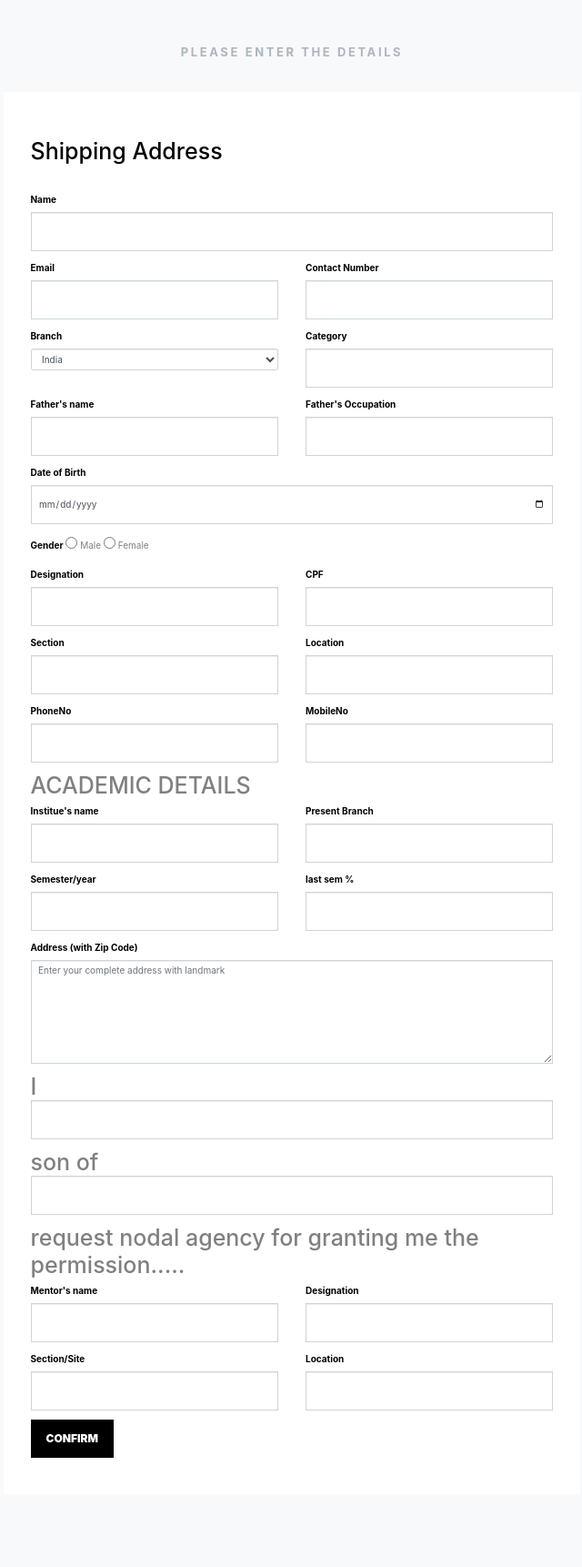
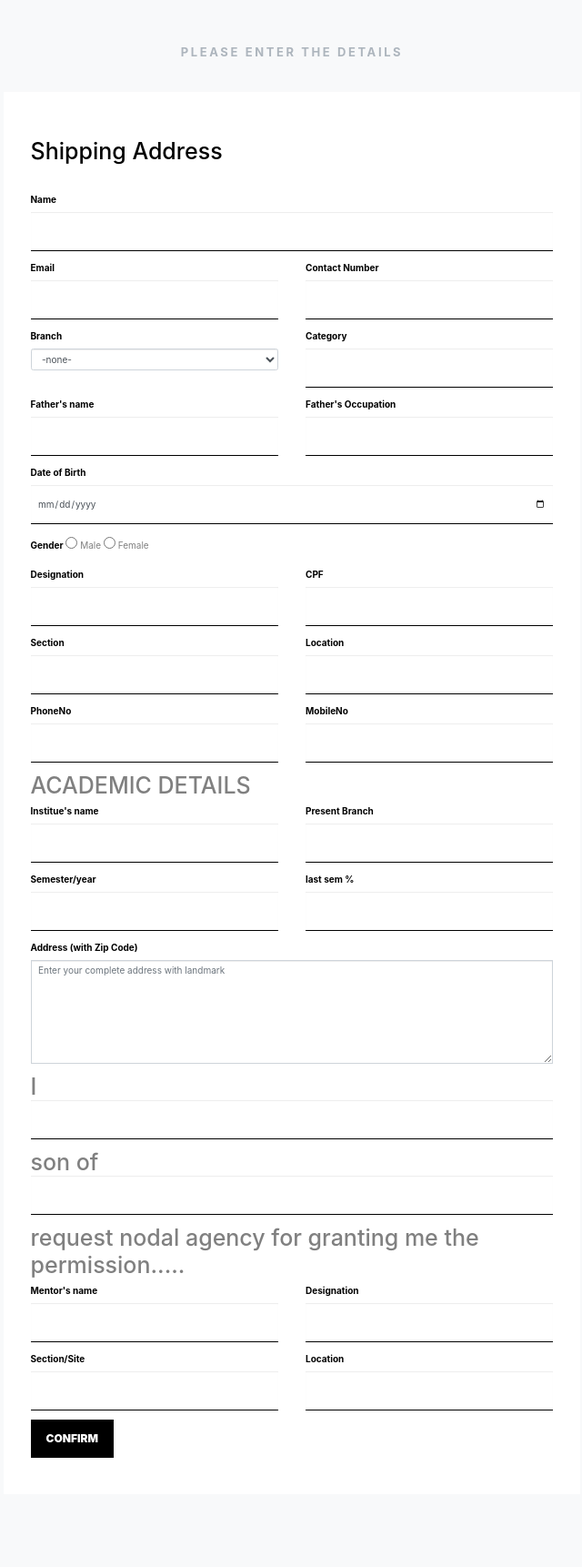
Before and after one commit to parth96/intern, a Django app: page /polls/ in a window 1280 px wide. Shown: the whole page at 91% size, without its empty margins (319-959 px from the left). Run offline with Django 3.2, Linux system fonts and the light colour scheme; some libraries are stand-ins or nearby versions; some web fonts are replaced.

Commit message:
frontend almost complete

```diff
--- a/applicationform/views.py
+++ b/applicationform/views.py
@@ -1,10 +1,18 @@
 from django.shortcuts import render
 from django.http import HttpResponse
+from django.shortcuts import render_to_response
+
+# Create your views here.
+from django.template import RequestContext
 
 
-# Create your views here.
 def index(request):
-    return render(request,'buy.html')
+    branch = {'MBA(HR)':1,'MBA(Finance)':2,'Geology':3,'Geophysics':4,'MSc. - Chemistry':5,'Mech.Engineering':6,
+              'Petroleum Engineering':7,'Electrical Engineering':8,'Chem.Engineering':9,'Civil Engineering':10,
+              'BE / BTech - Computer Science':11,'BE / BTech - IT':12,'BE / BTech Electronics. & Telecommunication':13,'Law':14,
+    'Environment Science':15,'Mass Communication':16,'Micro - Biology':17,'Logistics':18,'MCA':19}
+    return render(request, 'buy.html', {'dictionary': branch})
+
 
 def exam(request):
     return HttpResponse("hello world")
--- a/static/css/order.css
+++ b/static/css/order.css
@@ -39,6 +39,7 @@ button:hover {
   z-index: 5001;
   text-align: center;
   border: 5px solid #9AD3DE;
+  border-bottom: 5px solid #000000;
   border-radius: 10px;
   box-shadow: 0px 0px 15px 0px rgba(0, 0, 0, 0.4);
 }
--- a/templates/buy.html
+++ b/templates/buy.html
@@ -134,10 +134,33 @@
 
 
 </head>
+
 <body>
 
 {#<h1>Product {{ product.productname }}</h1>#}
 {#<h1>Price {{ product.productprice }}</h1>#}
+<style>
+    input[type=text] {
+        background: transparent;
+        border: none;
+        border-bottom: 1px solid #000000;
+    }
+    input[type=email] {
+        background: transparent;
+        border: none;
+        border-bottom: 1px solid #000000;
+    }
+    input[type=number] {
+        background: transparent;
+        border: none;
+        border-bottom: 1px solid #000000;
+    }
+    input[type=date] {
+        background: transparent;
+        border: none;
+        border-bottom: 1px solid #000000;
+    }
+</style>
 <div class="site-section bg-light " id="contact-section">
     <div class="container">
         <div class="row mb-5">
@@ -180,8 +203,8 @@
                             <label class=" text-black" for="branch">Branch</label>
                             <!--<input type="text" id="country" name="country" class="form-control rounded-0" required>-->
                             <select name="country" class="form-control rounded-10" id="country" required>
-                                <option value="India" selected>India</option>
-                                {% for i,k in country %}
+                                <option value="India" selected>-none-</option>
+                                {% for i in dictionary %}
                                     <option value="{{ i }}">{{ i }} </option>
                                 {% endfor %}
                             </select>
@@ -304,7 +327,8 @@
                             <label class="text-black" for="fatoccu">Designation</label>
                             <input type="text" id="fatoccu" name="city" class="form-control rounded-0" required>
                         </div>
-                    </div><div class="row form-group">
+                    </div>
+                    <div class="row form-group">
                         <div class="col-md-6 mb-3 mb-md-0">
                             <label class="text-black" for="fathername">Section/Site</label>
                             <input type="text" id="fatname" name="state" class="form-control rounded-0" required>
```
